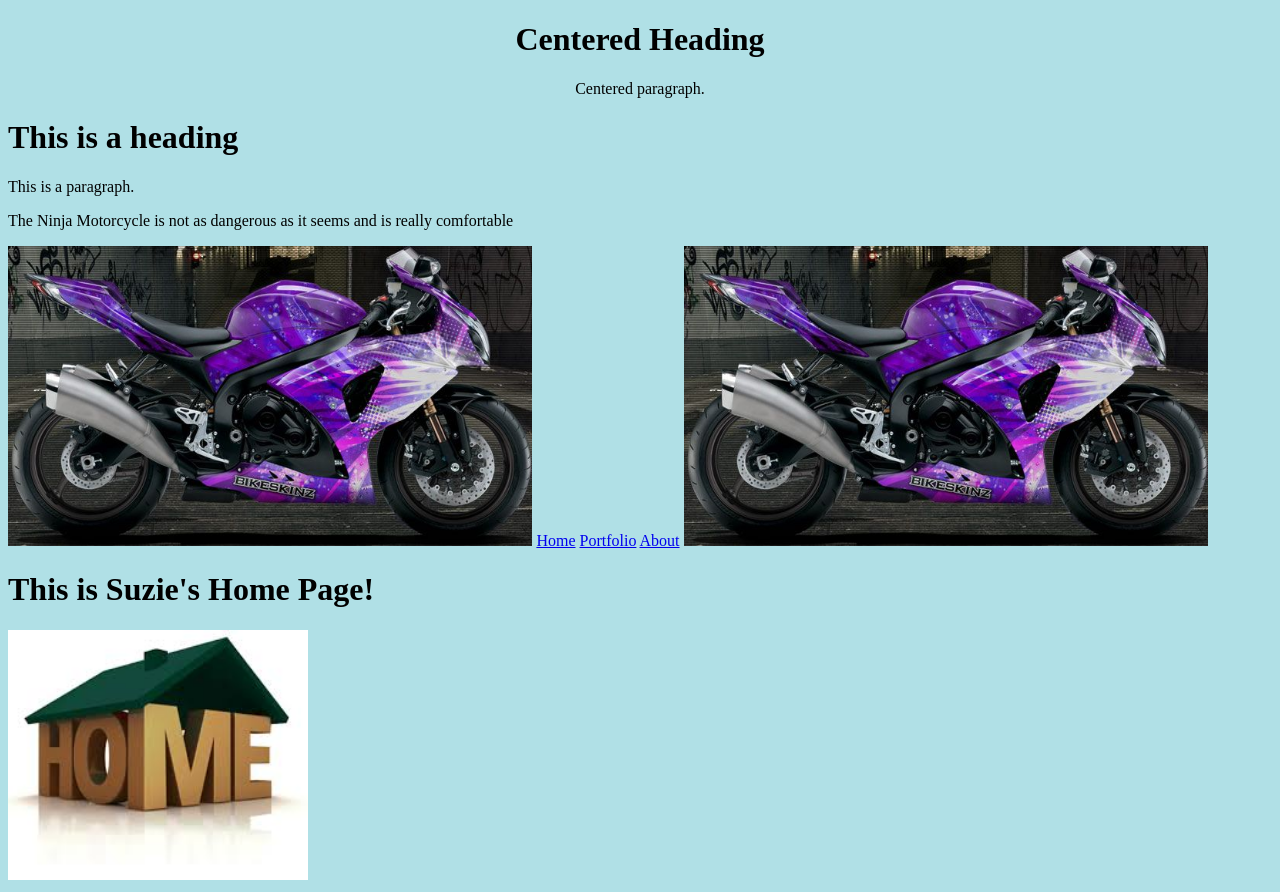
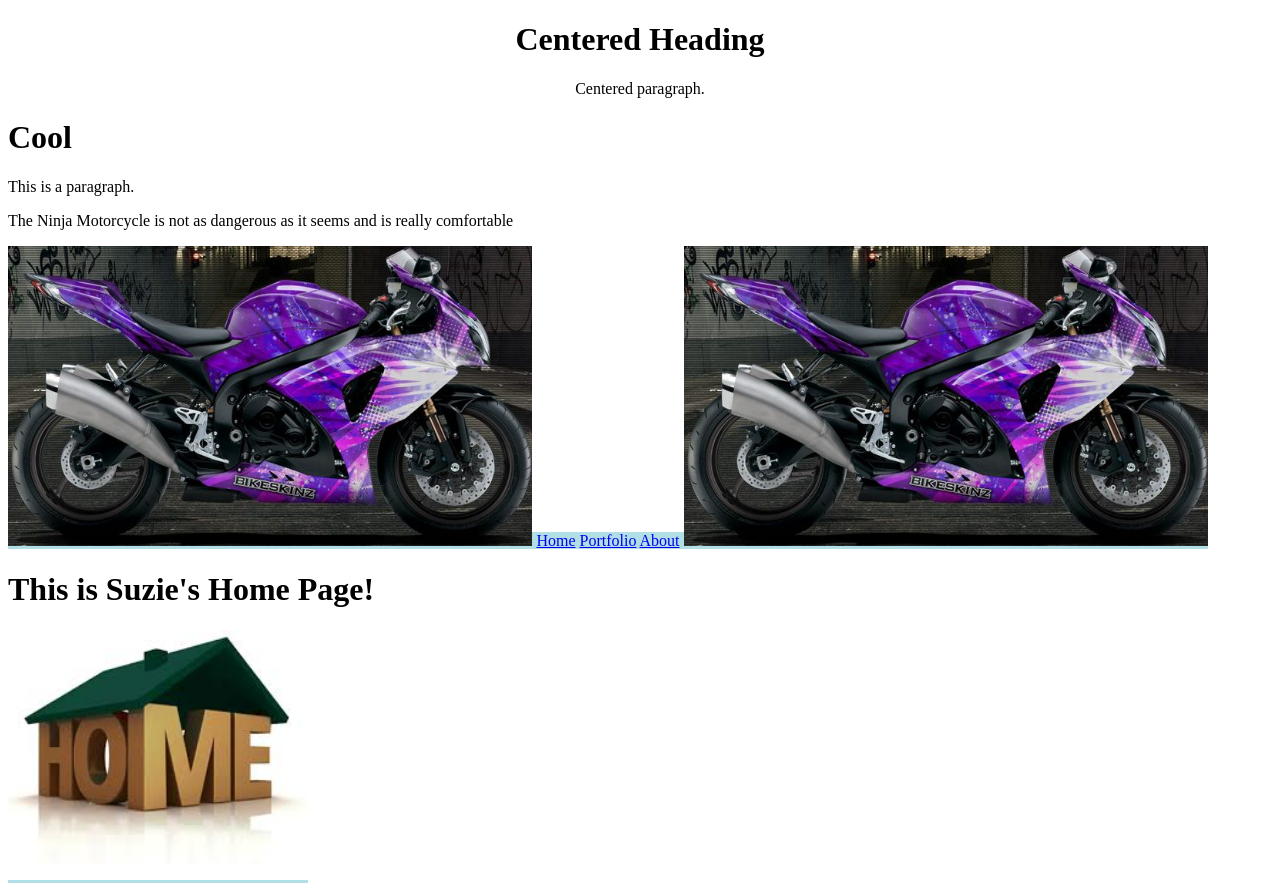
Before and after one commit to sdavt1/sdavt1.github.io, a plain HTML site: page my_website/index.html in a window 1280 px wide. Drawn offline with Linux system fonts and the light colour scheme.

Commit message:
Changed the heading

```diff
--- a/my_website/index.html
+++ b/my_website/index.html
@@ -5,11 +5,11 @@
    <title>Home</title>
     <h1 style="text-align:center;">Centered Heading</h1>
 <p style="text-align:center;">Centered paragraph.</p>
- </head>
- <body>
-  <body style="background-color:powderblue;">
+ <ready>
+ <nice>
+  <y style="background-color:powderblue;">
 
-<h1>This is a heading</h1>
+<h1>Cool</h1>
 <p>This is a paragraph.</p>
 
   <p>The Ninja Motorcycle is not as dangerous as it seems and is really comfortable </p>
```
